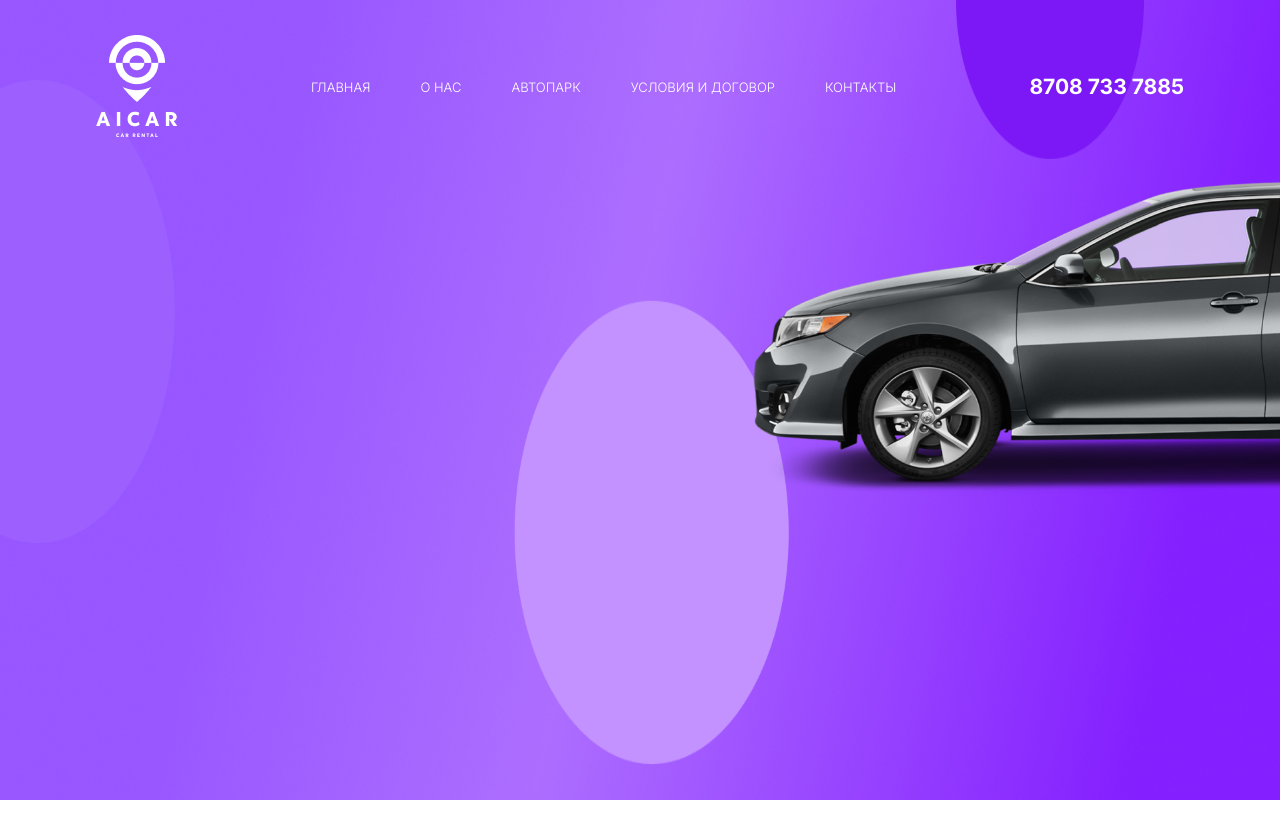
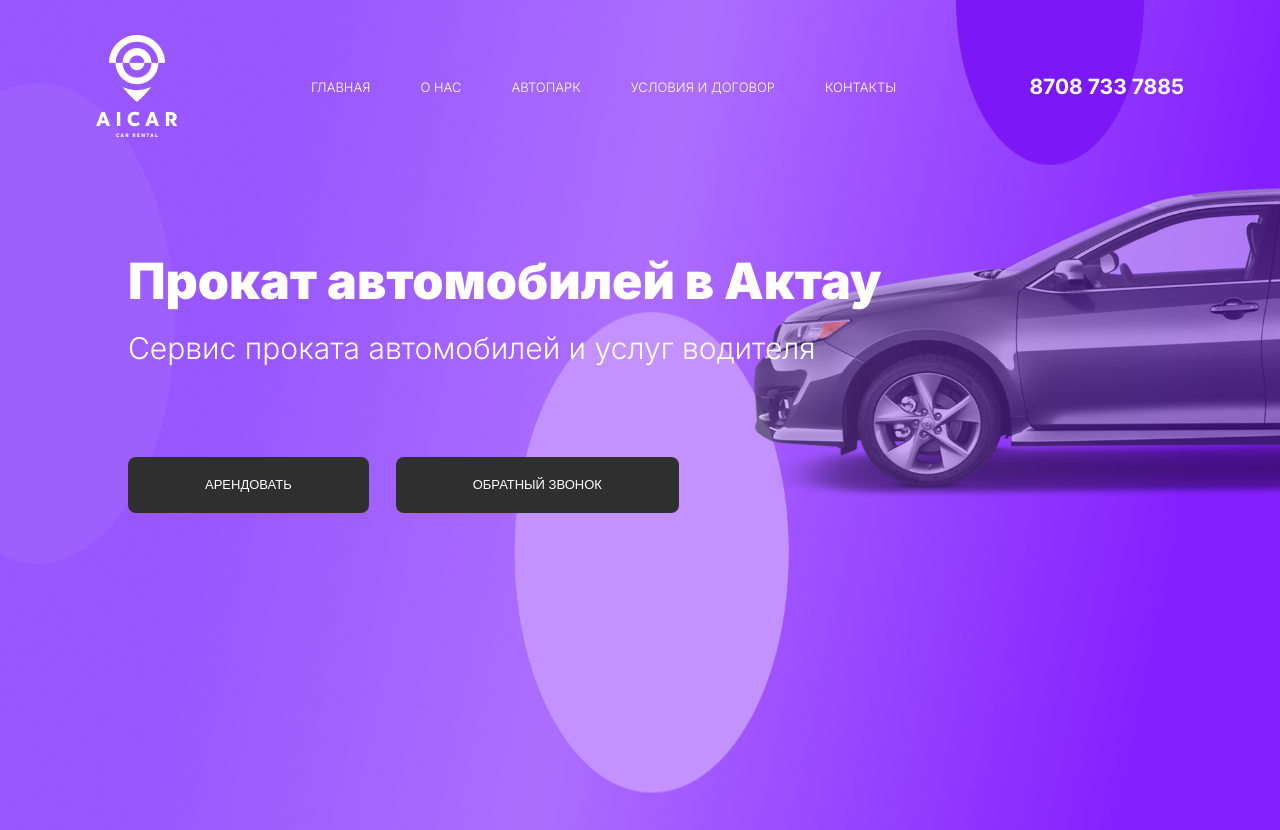
Before and after one commit to artifex-master/caspian-castle-test, a plain HTML site: page head/head.html in a window 1280 px wide. Before the commit the page ends 800 px from the top, so only its background shows below. Drawn offline with Linux system fonts and the light colour scheme.

Commit message:
head fully completed.

```diff
--- a/assets/css/style.css
+++ b/assets/css/style.css
@@ -7,3 +7,21 @@ html {
   width: 80%;
   margin: 0 auto;
 }
+
+.btn-primary {
+  width: max-content;
+  background: #2F2F2F;
+  font-weight: 300;
+  font-size: 13px;
+  line-height: 16px;
+  color: #FFF;
+  border: 0;
+  border-radius: 8px;
+  text-transform: uppercase;
+  cursor: pointer;
+}
+
+.btn-primary:hover {
+  background: #7C18F6;
+  transition: 0.25s ease;
+}
--- a/head/css/head.css
+++ b/head/css/head.css
@@ -1,10 +1,12 @@
 .head {
   width: 100%;
-  height: 100vh;
+
   background-image: url('../images/bg-img.png');
   background-repeat: no-repeat;
   background-size: 100% 100%;
   position: relative;
+  height: 100%;
+  padding-bottom: 30px;
 }
 
 .head-toyota-img {
@@ -12,12 +14,14 @@
   height: 354px;
   position: absolute;
   right: 0;
+  z-index: 1;
   top: 20%;
 }
 
 .header {
   width: 100%;
   padding-top: 35px;
+  margin-bottom: 113px;
 }
 
 .header-wrapper {
@@ -81,8 +85,39 @@
 .mobile-header__menu.active .line-three { transform: translateY(-13px) rotate(-45deg); }
 
 
+.header-center {
+  position: relative;
+  z-index: 2;
+}
 
+.header-center__title {
+  font-weight: 900;
+  font-size: 50px;
+  line-height: 61px;
+  font-style: normal;
+  color: #FFF;
 
+  margin-bottom: 18px;
+}
+
+.header-center__subtitle {
+  font-weight: 300;
+  font-size: 30px;
+  line-height: 36px;
+  color: #FFF;
+
+  margin-bottom: 91px;
+}
+
+.header-center__btn {
+  display: flex;
+  gap: 27px;
+}
+
+.header-center__btn button {
+  padding: 20px 77px;
+
+}
 
 @media only screen and (max-width: 1440px) {
   .header__nav {
@@ -91,6 +126,10 @@
 
   .header__phone {
     font-size: 23px;
+  }
+
+  .head-toyota-img {
+    opacity: 0.6;
   }
 
 }
@@ -132,6 +171,26 @@
 
 }
 
+@media only screen and (max-width: 689px) {
+  .header-center__title {
+    font-size: 45px;
+  }
+
+  .header-center__subtitle {
+    font-size: 25px;
+  }
+
+  .header-center__btn {
+    flex-direction: column;
+    gap: 16px;
+  }
+
+  .head {
+    height: 100%;
+    padding-bottom: 60px;
+  }
+
+}
 
 @media only screen and (max-width: 600px) {
   .head-toyota-img {
--- a/head/head.html
+++ b/head/head.html
@@ -60,6 +60,28 @@
       </div>
     </div>
 
+    <!-- Header-центральный блок -->
+    <div class="header-center">
+      <div class="container">
+        <!-- Заголовок -->
+        <div class="header-center__title">
+          <span>Прокат автомобилей в Актау</span>
+        </div>
+
+        <!-- Subtitle -->
+        <div class="header-center__subtitle">
+          <p>Сервис проката автомобилей и услуг водителя</p>
+        </div>
+
+        <!-- Кнопки -->
+        <div class="header-center__btn">
+          <button class="btn-primary">Арендовать</button>
+          <button class="btn-primary">Обратный звонок</button>
+        </div>
+
+      </div>
+    </div>
+
 
 
   </section>
```
